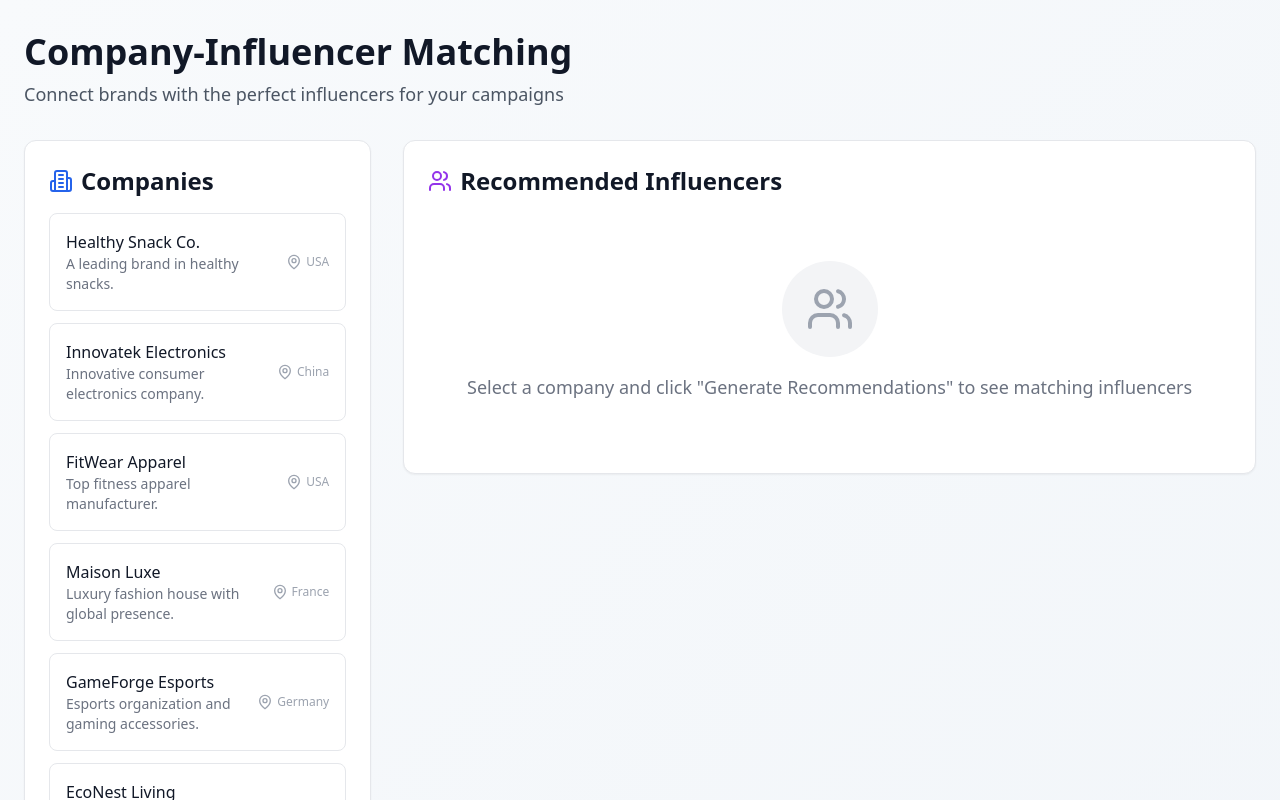
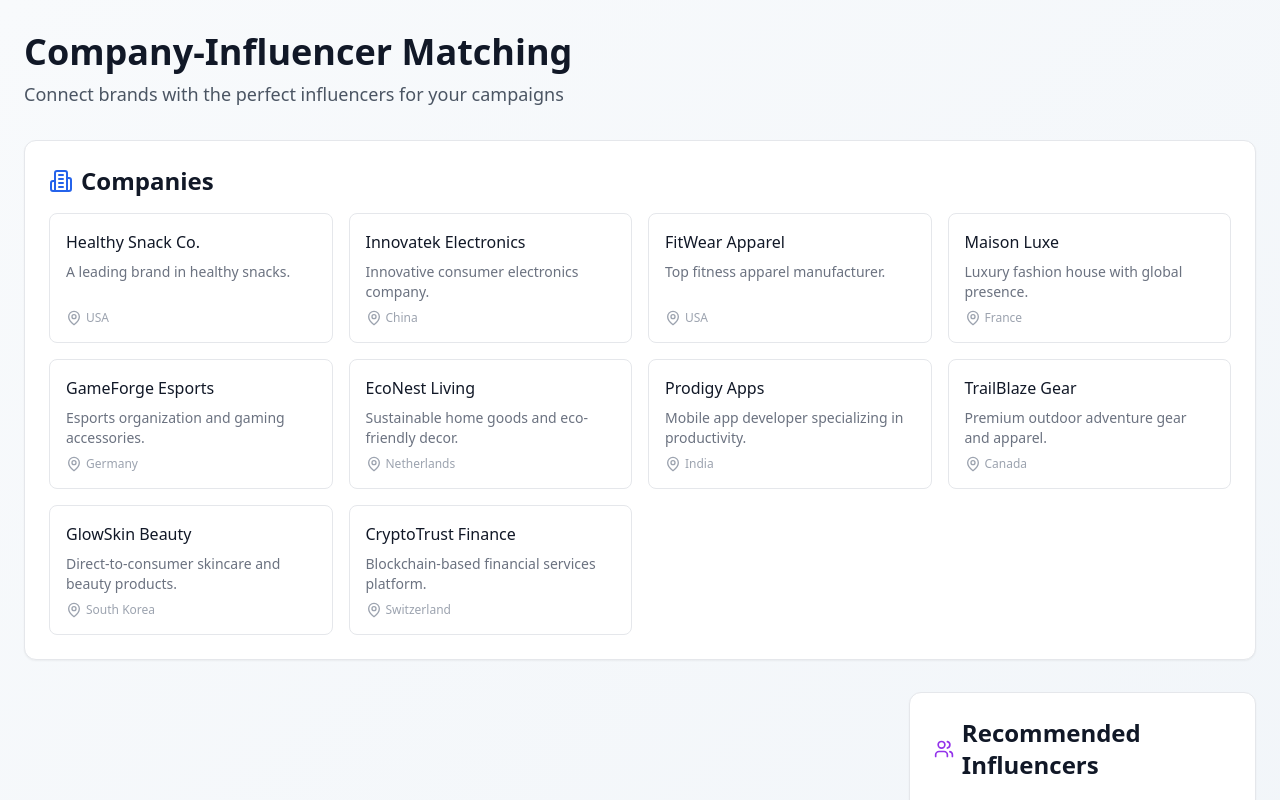
Before and after one commit to codewithsweth/influncer-recommendation-fe, a React (Vite) app: page / in a window 1280 px wide. Shown: the top 800 px of the page. Built offline with nearby package versions, Linux system fonts and the light colour scheme.

Commit message:
Update layout to new structure

```diff
--- a/src/App.tsx
+++ b/src/App.tsx
@@ -72,9 +72,8 @@ function App() {
           </p>
         </div>
 
-        <div className="grid grid-cols-1 lg:grid-cols-10 gap-8">
-          {/* Company Side - Left (3/10) */}
-          <div className="lg:col-span-3 space-y-6">
+        {/* Top Section - Company List (Full Width) */}
+        <div className="mb-8">
           <CompanyList
             companies={companies}
             selectedCompany={selectedCompany}
@@ -82,9 +81,10 @@ function App() {
           />
         </div>
 
-          {/* Right Side - Company Details + Influencers (7/10) */}
+        {/* Bottom Section - Filters (7/10) and Influencers (3/10) */}
+        <div className="grid grid-cols-1 lg:grid-cols-10 gap-8">
+          {/* Left Side - Company Details/Filters (7/10) */}
           <div className="lg:col-span-7 space-y-6">
-            {/* Company Details Card */}
             {selectedCompany && (
               <CompanyDetails
                 company={selectedCompany}
@@ -94,8 +94,10 @@ function App() {
                 onRecommendInfluencers={handleRecommendInfluencers}
               />
             )}
+          </div>
 
-            {/* Influencers List */}
+          {/* Right Side - Influencers List (3/10) */}
+          <div className="lg:col-span-3 space-y-6">
             <InfluencerList
               influencers={filteredInfluencers}
               showInfluencers={showInfluencers}
--- a/src/components/CompanyList.tsx
+++ b/src/components/CompanyList.tsx
@@ -20,23 +20,21 @@ const CompanyList: React.FC<CompanyListProps> = ({
         <h2 className="text-2xl font-semibold text-gray-900">Companies</h2>
       </div>
 
-      <div className="space-y-3">
+      <div className="grid grid-cols-1 md:grid-cols-2 lg:grid-cols-3 xl:grid-cols-4 gap-4">
         {companies.map((company) => (
           <div
             key={company.id}
             onClick={() => onCompanySelect(company)}
-            className={`p-4 rounded-lg border transition-all duration-200 cursor-pointer hover:shadow-md ${
+            className={`p-4 rounded-lg border transition-all duration-200 cursor-pointer hover:shadow-md min-h-[120px] ${
               selectedCompany?.id === company.id
                 ? 'border-blue-500 bg-blue-50 shadow-md'
                 : 'border-gray-200 hover:border-gray-300 hover:bg-gray-50'
             }`}
           >
-            <div className="flex items-center justify-between">
-              <div>
-                <h3 className="font-medium text-gray-900">{company.name}</h3>
-                <p className="text-sm text-gray-500">{company.description}</p>
-              </div>
-              <div className="flex items-center gap-1 text-gray-400">
+            <div className="flex flex-col h-full">
+              <h3 className="font-medium text-gray-900 mb-2">{company.name}</h3>
+              <p className="text-sm text-gray-500 flex-1 mb-2">{company.description}</p>
+              <div className="flex items-center gap-1 text-gray-400 mt-auto">
                 <MapPin className="h-4 w-4" />
                 <span className="text-xs">{company.country}</span>
               </div>
```
Lines whose indentation alone changed are shown as unchanged.
